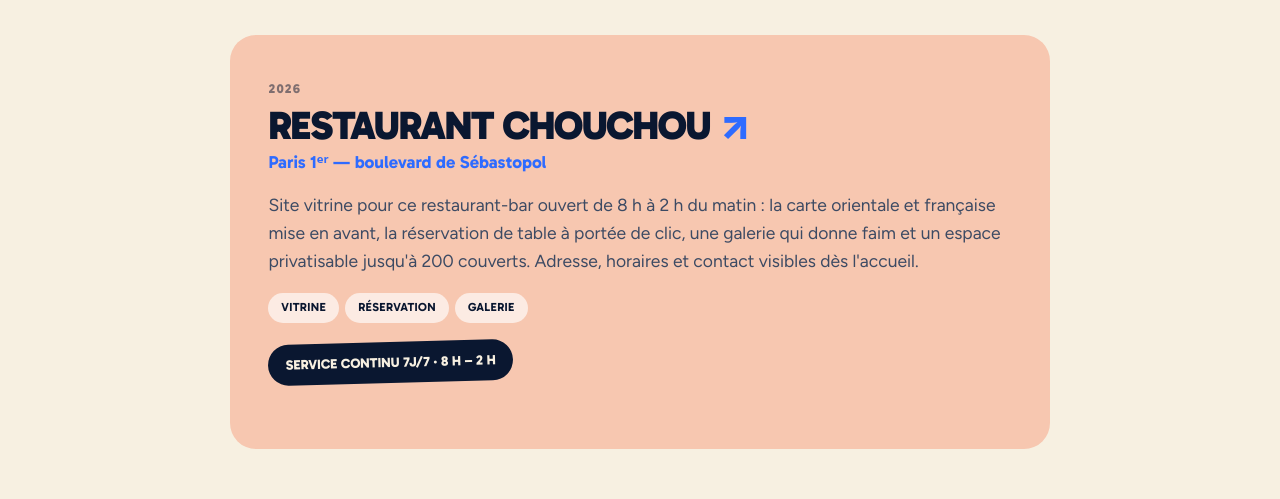
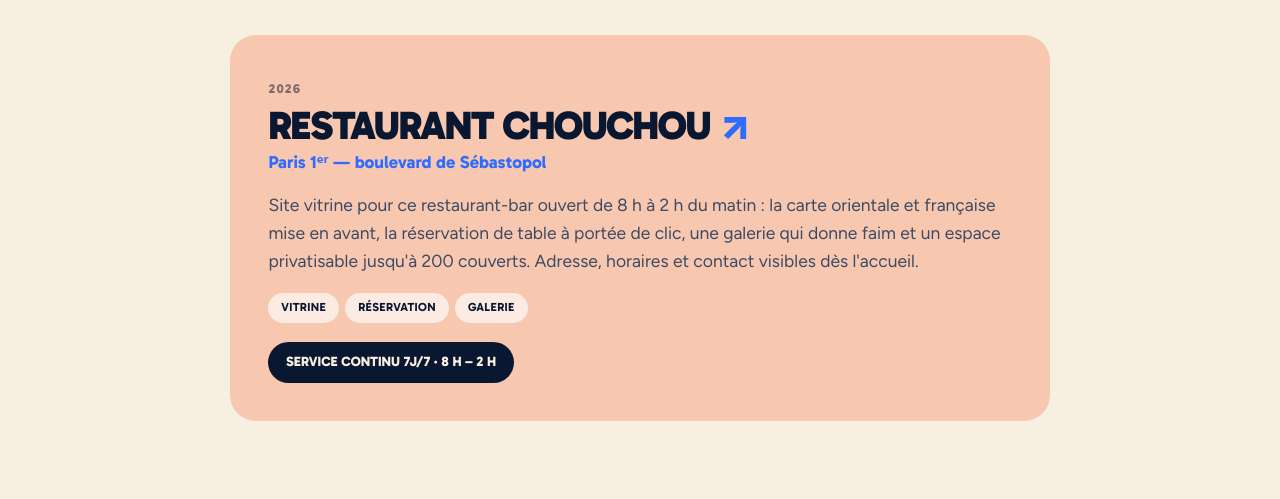
Before and after one commit to AveroWeb/Avero, a plain HTML site: page index.html in a window 1280 px wide. Shown: the part 4121-4620 px from the top of the page. Drawn offline with nearby package versions, Linux system fonts and the light colour scheme.

Commit message:
Améliorer l’affichage des réalisations

```diff
--- a/css/style.css
+++ b/css/style.css
@@ -581,13 +581,13 @@ body:not(.hero-dark) .hdr__logo{background:rgba(247,240,225,.9);box-shadow:0 4px
 .fan__card:not(.is-on) .fan__cap{opacity:.55}
 
 /* fiche détaillée du projet actif, sous l'éventail */
-.fan__info{display:grid;width:min(820px,calc(100% - 2 * var(--pad)));margin:clamp(1.6rem,3vw,2.4rem) auto 0}
+.fan__info{position:relative;width:min(820px,calc(100% - 2 * var(--pad)));margin:clamp(1.6rem,3vw,2.4rem) auto 0}
 .fan__panel{
-  grid-area:1/1;border-radius:var(--r);padding:clamp(1.4rem,3vw,2.4rem);
+  position:absolute;inset:0;border-radius:var(--r);padding:clamp(1.4rem,3vw,2.4rem);
   opacity:0;visibility:hidden;transform:translateY(12px);
   transition:opacity .45s ease,transform .6s var(--ease),visibility 0s .45s;
 }
-.fan__panel.is-on{opacity:1;visibility:visible;transform:none;transition:opacity .45s ease .08s,transform .6s var(--ease) .08s,visibility 0s}
+.fan__panel.is-on{position:relative;inset:auto;opacity:1;visibility:visible;transform:none;transition:opacity .45s ease .08s,transform .6s var(--ease) .08s,visibility 0s}
 .wk--a{background:#FFE1B8}
 .wk--b{background:#F7C7B0}
 .wk--c{background:#D3DEEA}
@@ -608,7 +608,6 @@ body:not(.hero-dark) .hdr__logo{background:rgba(247,240,225,.9);box-shadow:0 4px
   display:inline-block;margin-top:1.2rem;padding:.6rem 1.1rem;border-radius:100px;
   background:var(--navy);color:var(--cream);
   font-family:var(--display);font-weight:800;font-size:.85rem;text-transform:uppercase;
-  transform:rotate(-1.5deg);
 }
 .wk__lnk{color:inherit;text-decoration:none}
 .wk__lnk::after{content:"\00a0↗";color:var(--blue)}
```
